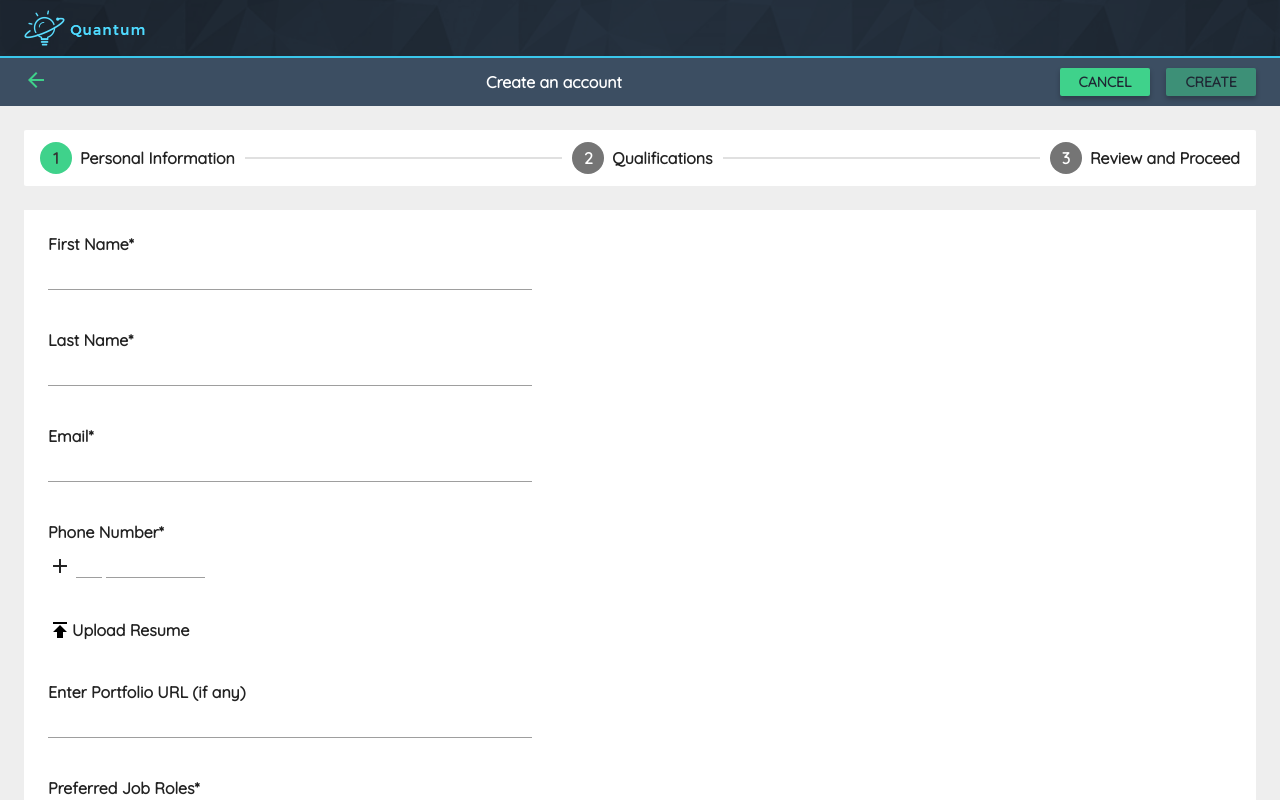
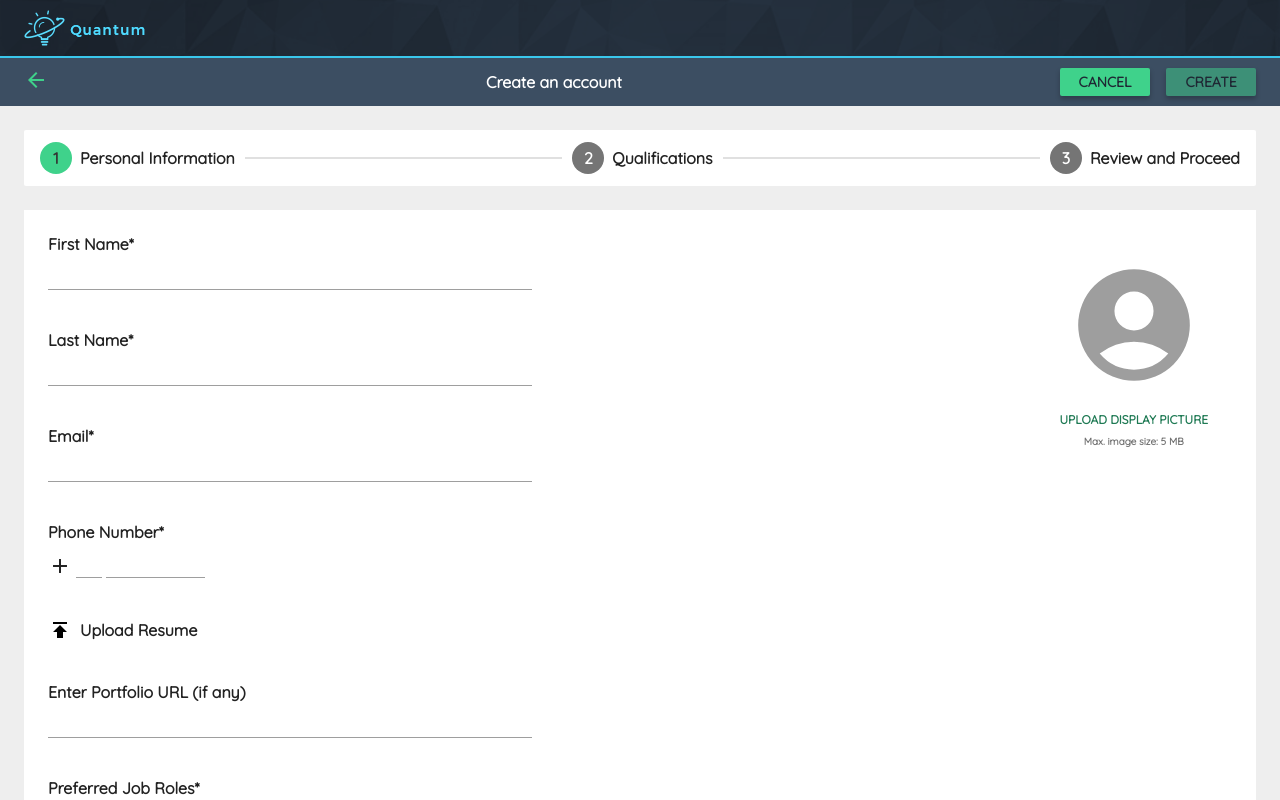
Before and after one commit to parthmovaliya-zeus/walk-in-portal, an Angular app: page /registration in a window 1280 px wide. Shown: the top 800 px of the page. Built offline with nearby package versions, Linux system fonts and the light colour scheme.

Commit message:
add user image to step 1 Personal Information

```diff
--- a/src/app/personal-information/personal-information.component.html
+++ b/src/app/personal-information/personal-information.component.html
@@ -1,6 +1,13 @@
 <div class="personal_information_container">
   <!-- <form class="personal_information_form"> -->
   <div class="personal_information_form">
+    <div class="user_picture_component">
+      <img src="../../assets/icons/account_circle.svg" alt="user image icon" />
+      <!-- <mat-icon>account_circle</mat-icon> -->
+      <div class="user_picture_title">UPLOAD DISPLAY PICTURE</div>
+      <div class="user_picture_info">Max. image size: 5 MB</div>
+    </div>
+
     <div class="input_single_container">
       <label for="firstName">First Name*</label>
       <input
--- a/src/app/personal-information/personal-information.component.scss
+++ b/src/app/personal-information/personal-information.component.scss
@@ -9,8 +9,32 @@
   .personal_information_form {
     @include displayFlex(center, normal);
     flex-direction: column;
+    position: relative;
+    gap: 40px;
 
-    gap: 40px;
+    .user_picture_component {
+      position: absolute;
+      top: 24px;
+      right: 24px;
+      text-align: center;
+      img {
+        width: 112px;
+        height: 134px;
+        object-fit: cover;
+        mix-blend-mode: luminosity;
+      }
+
+      .user_picture_title {
+        font-size: $xsmall-font + px;
+        color: $secondary-color;
+        margin: 16px 0px 8px;
+      }
+
+      .user_picture_info {
+        color: $fifth-color;
+        font-size: $xxsmall-font + px;
+      }
+    }
 
     .input_single_container {
       @include displayFlex(center, normal);
@@ -48,6 +72,7 @@
 
     .upload_resume_container {
       @include displayFlex(normal, center);
+      gap: 8px;
     }
 
     .phone_number_container {
--- a/src/scss/_variables.scss
+++ b/src/scss/_variables.scss
@@ -15,6 +15,7 @@ $fifth-color: rgba(117, 117, 117, 1);
 $sixth-color: rgba(102, 102, 102, 1);
 $seven-color: rgba(209, 1, 7, 1);
 
+$icon-user-image: rgba(181, 197, 212, 1);
 $icon-dark-color: rgba(51, 51, 51, 1);
 
 $white-color: rgba(255, 255, 255, 1);
```
Also changed, not shown: src/assets/icons/account_circle.svg (added).
